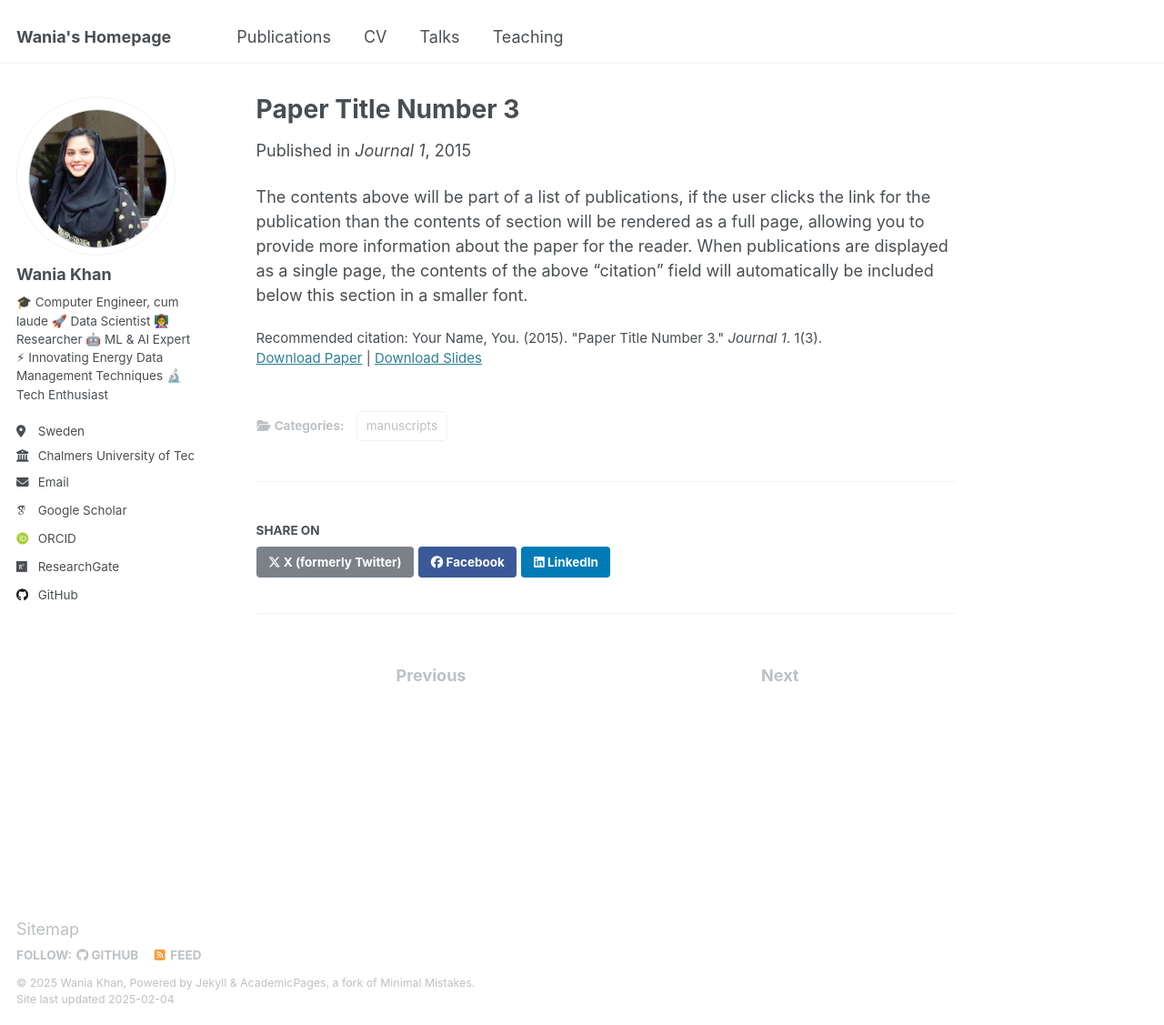
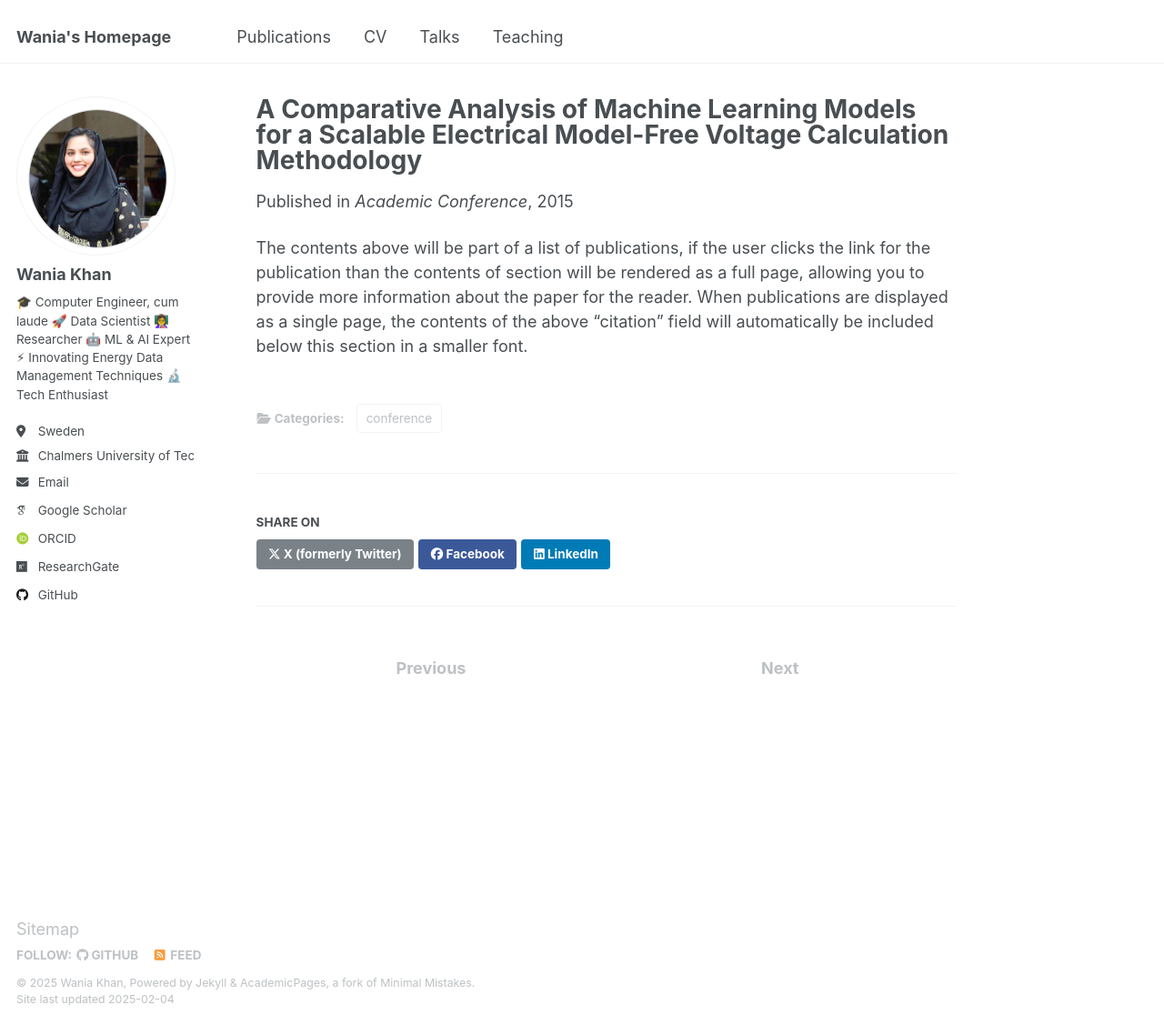
Before and after one commit to WaniaKhance/WaniaKhan-Profile, a Jekyll site: the page built from _publications/2015-10-01-paper-title-number-3.md, in a window 1280 px wide and 1127 px high. Shown: the whole window at 91% size. Built offline with Jekyll 4.4.1, drawn with Linux system fonts in a browser that asks for light colours; some web fonts are replaced.

Commit message:
Update 2015-10-01-paper-title-number-3.md

```diff
--- a/_publications/2015-10-01-paper-title-number-3.md
+++ b/_publications/2015-10-01-paper-title-number-3.md
@@ -1,14 +1,14 @@
 ---
-title: "Paper Title Number 3"
+title: "A Comparative Analysis of Machine Learning Models for a Scalable Electrical Model-Free Voltage Calculation Methodology"
 collection: publications
-category: manuscripts
-permalink: /publication/2015-10-01-paper-title-number-3
-excerpt: 'This paper is about the number 3. The number 4 is left for future work.'
-date: 2015-10-01
-venue: 'Journal 1'
-slidesurl: 'http://academicpages.github.io/files/slides3.pdf'
-paperurl: 'http://academicpages.github.io/files/paper3.pdf'
-citation: 'Your Name, You. (2015). &quot;Paper Title Number 3.&quot; <i>Journal 1</i>. 1(3).'
+category: conference
+#permalink: /publication/2015-10-01-paper-title-number-3
+excerpt: 'This paper presents a methodology to capture the underlying relationships among historical smart meter data (P, Q, and V) and the corresponding low-voltage (LV) network. The research include a comprehensive analysis and comparison of three machine learning (ML) models: Random Forest Regression, XGBoost, and Artificial Neural Networks (ANN).'
+#date: 2015-10-01
+venue: 'Academic Conference'
+#slidesurl: 'http://academicpages.github.io/files/slides3.pdf'
+paperurl: 'Ready for submission'
+#citation: 'Your Name, You. (2015). &quot;Paper Title Number 3.&quot; <i>Journal 1</i>. 1(3).'
 ---
 
 The contents above will be part of a list of publications, if the user clicks the link for the publication than the contents of section will be rendered as a full page, allowing you to provide more information about the paper for the reader. When publications are displayed as a single page, the contents of the above "citation" field will automatically be included below this section in a smaller font.
```
